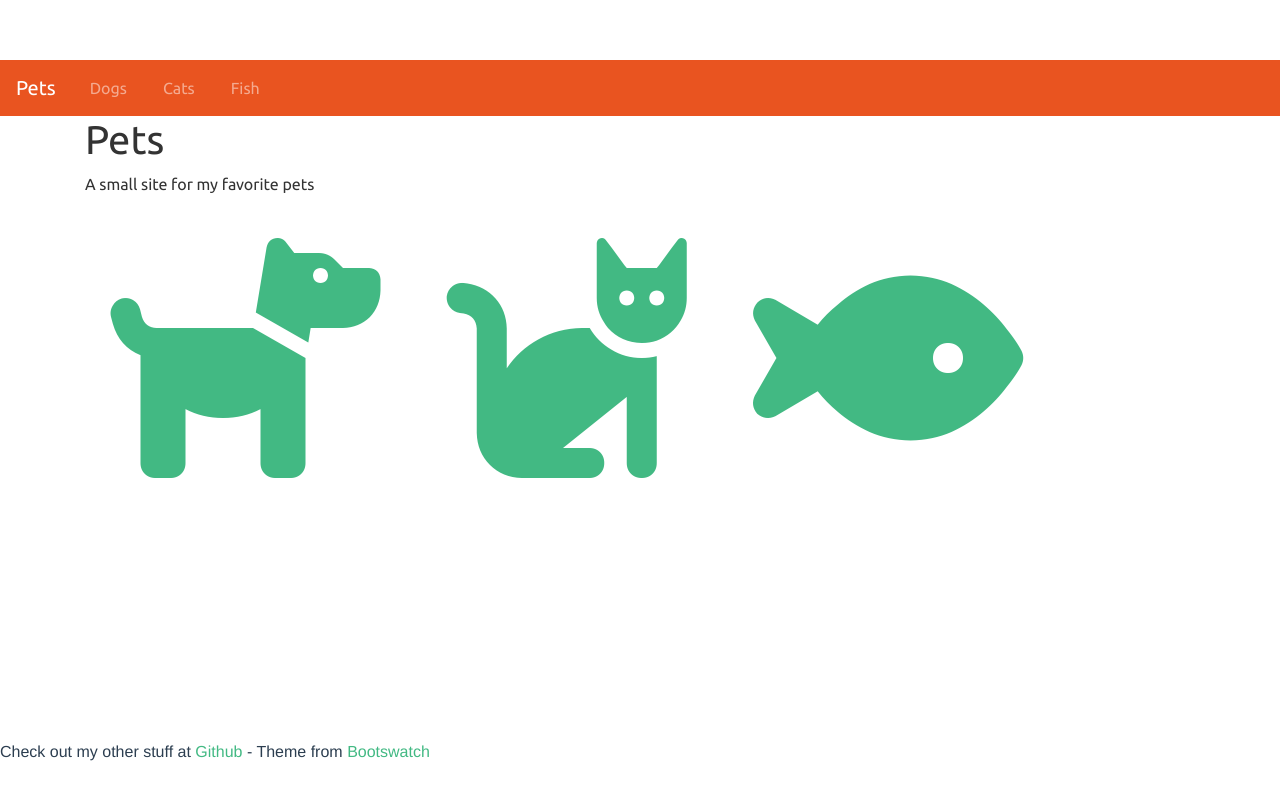
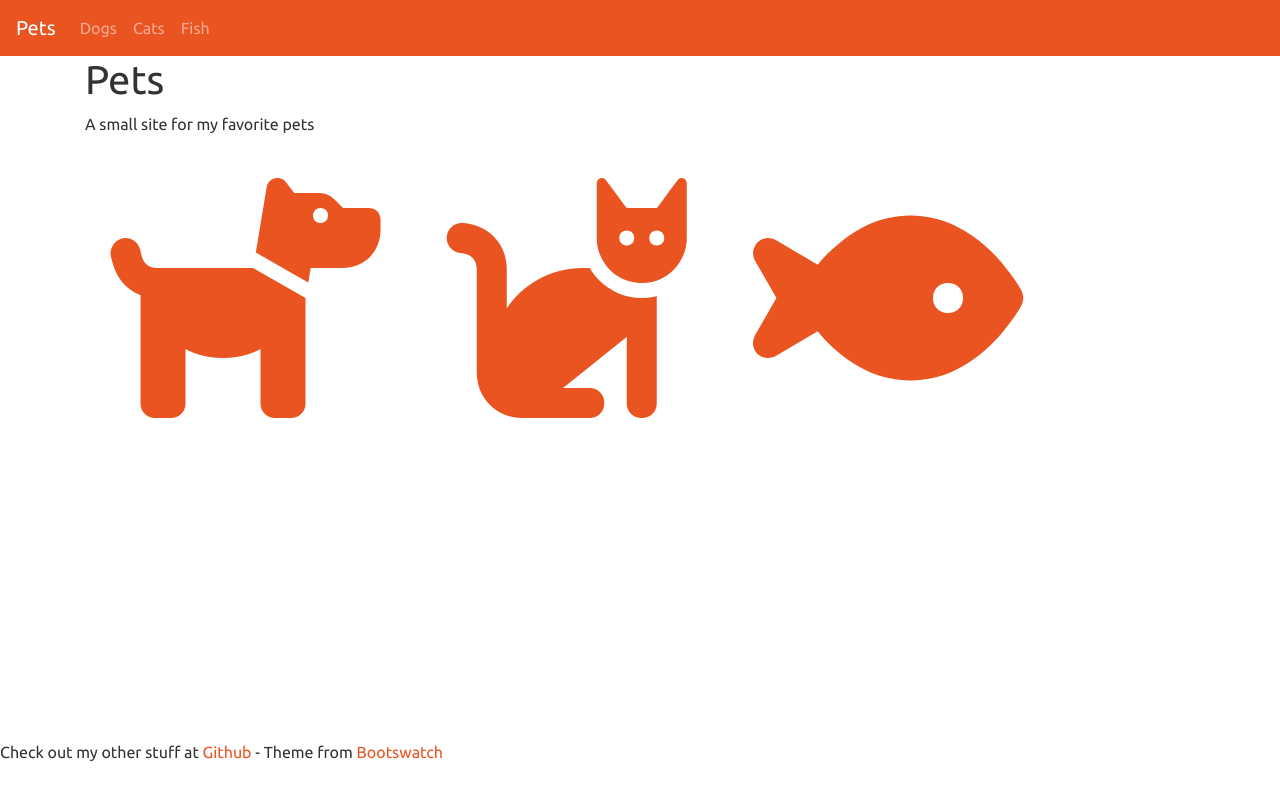
Before and after one commit to lalugue/pets-vue, a Vue app: page / in a window 1280 px wide. Built offline with nearby package versions, Linux system fonts and the light colour scheme.

Commit message:
cleanup styles

```diff
--- a/src/App.vue
+++ b/src/App.vue
@@ -16,12 +16,4 @@
 <style>
 @import "assets/styles/bootstrap.min.css";
 @import "assets/styles/style.css";
-#app {
-  font-family: Avenir, Helvetica, Arial, sans-serif;
-  -webkit-font-smoothing: antialiased;
-  -moz-osx-font-smoothing: grayscale;
-  text-align: center;
-  color: #2c3e50;
-  margin-top: 60px;
-}
 </style>
--- a/src/components/HelloWorld.vue
+++ b/src/components/HelloWorld.vue
@@ -60,18 +60,5 @@
 
 <!-- Add "scoped" attribute to limit CSS to this component only -->
 <style scoped>
-h3 {
-  margin: 40px 0 0;
-}
-ul {
-  list-style-type: none;
-  padding: 0;
-}
-li {
-  display: inline-block;
-  margin: 0 10px;
-}
-a {
-  color: #42b983;
-}
+
 </style>
```
